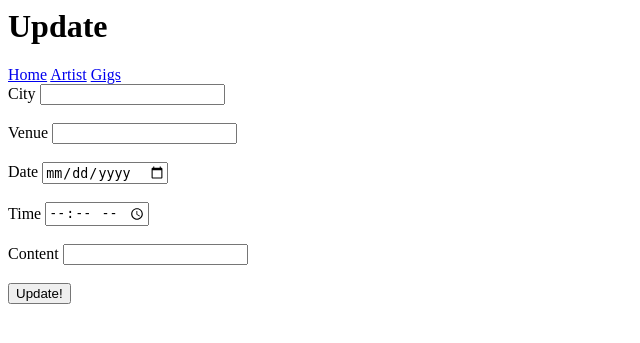
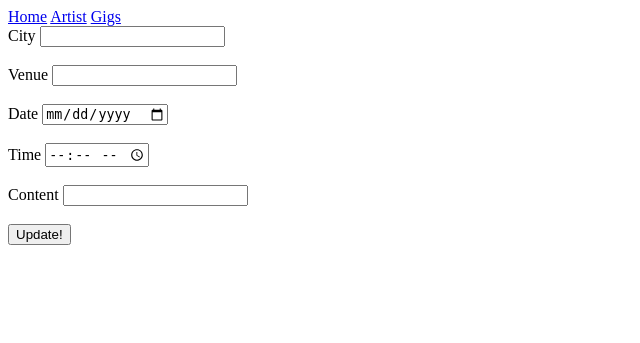
Before and after one commit to BWDaniels97/QA-SFIA-1, a Flask app: template application/templates/update.html in a window 1280 px wide. Shown: the top 343 px of the page, without its empty margins (0-640 px from the left). Run offline with Flask 2, Linux system fonts and the light colour scheme; the template is opened without the code that fills it: values that come from a table or form of the project are taken from there, others are empty.

Commit message:
Update update.html

```diff
--- a/application/templates/update.html
+++ b/application/templates/update.html
@@ -1,4 +1,3 @@
-<h1>Update</h1>
 {% extends "layout.html" %}
 {% block body_content %}
 <div class="form">
```
